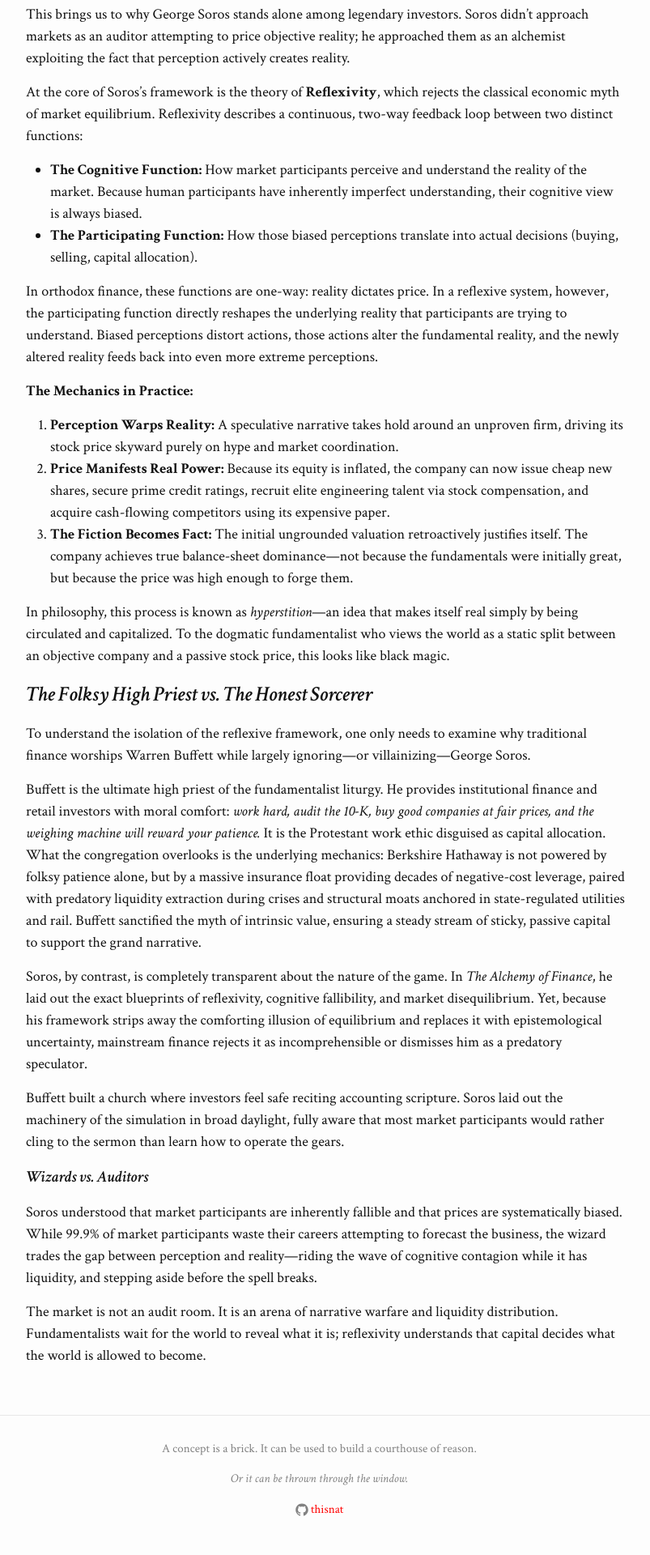
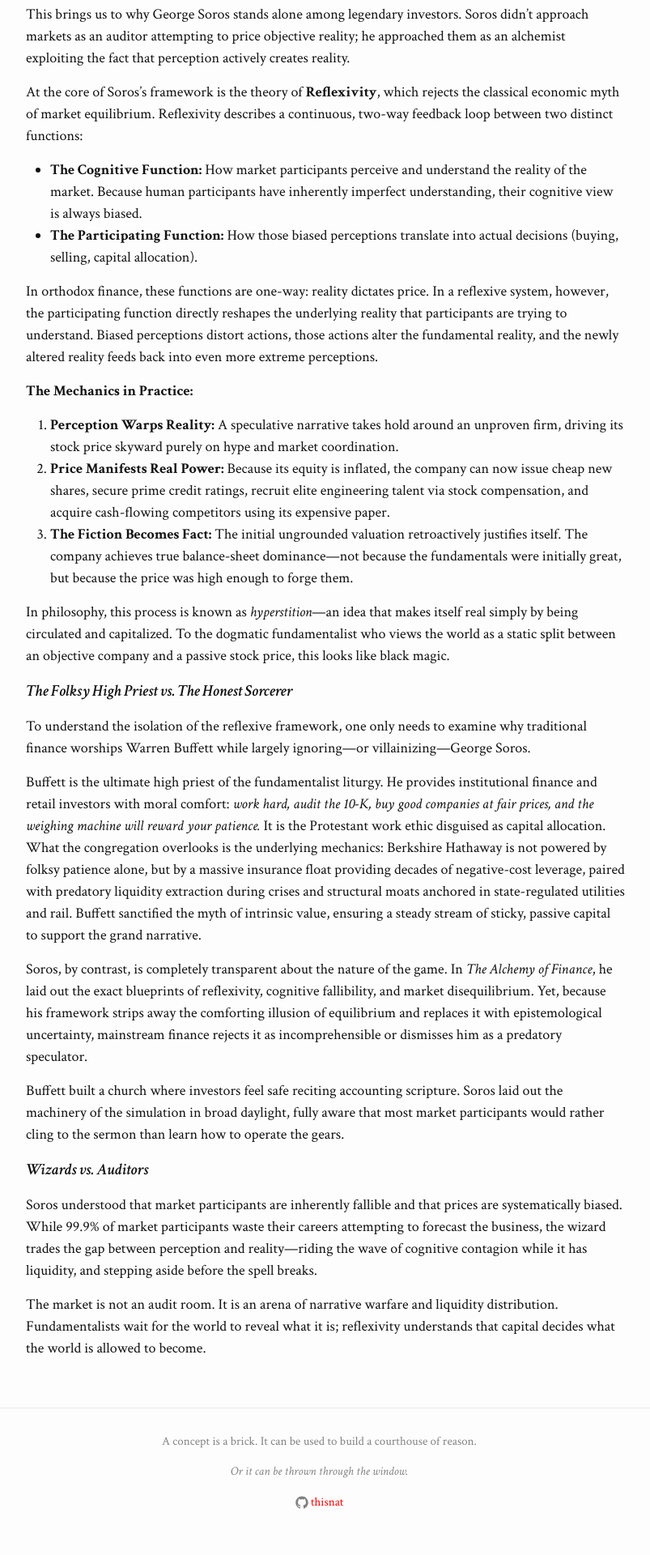
Before and after one commit to thisnat/the-archive, a Jekyll site: the page built from _posts/2026-8-18-why-soros-is-a-wizard.md, in a window 1280 px wide. Shown: the part 830-2750 px from the top of the page at 81% size, without its empty margins (238-1041 px from the left). Built offline with Jekyll 4.4.1, drawn with Linux system fonts in a browser that asks for light colours; some web fonts are replaced.

```diff
--- a/_posts/2026-8-18-why-soros-is-a-wizard.md
+++ b/_posts/2026-8-18-why-soros-is-a-wizard.md
@@ -33,7 +33,7 @@ In orthodox finance, these functions are one-way: reality dictates price. In a r
 
 In philosophy, this process is known as *hyperstition*—an idea that makes itself real simply by being circulated and capitalized. To the dogmatic fundamentalist who views the world as a static split between an objective company and a passive stock price, this looks like black magic.
 
-### The Folksy High Priest vs. The Honest Sorcerer
+#### The Folksy High Priest vs. The Honest Sorcerer
 
 To understand the isolation of the reflexive framework, one only needs to examine why traditional finance worships Warren Buffett while largely ignoring—or villainizing—George Soros.
 
```
